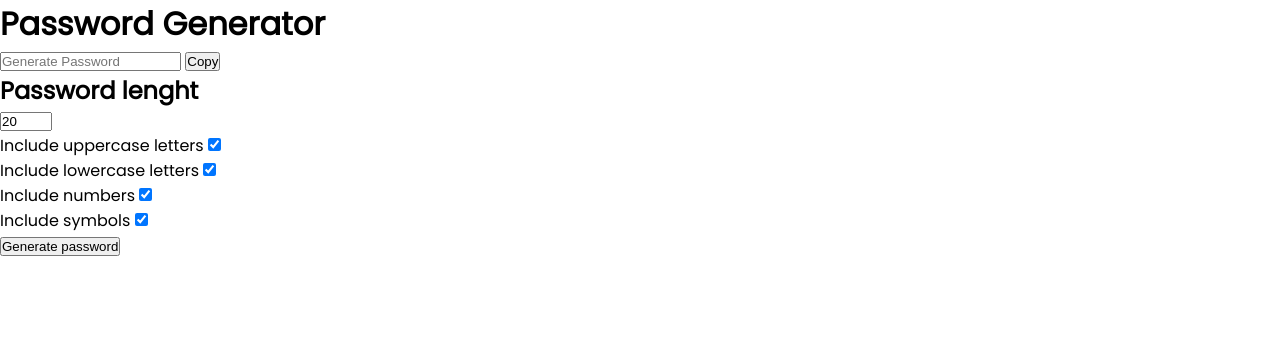
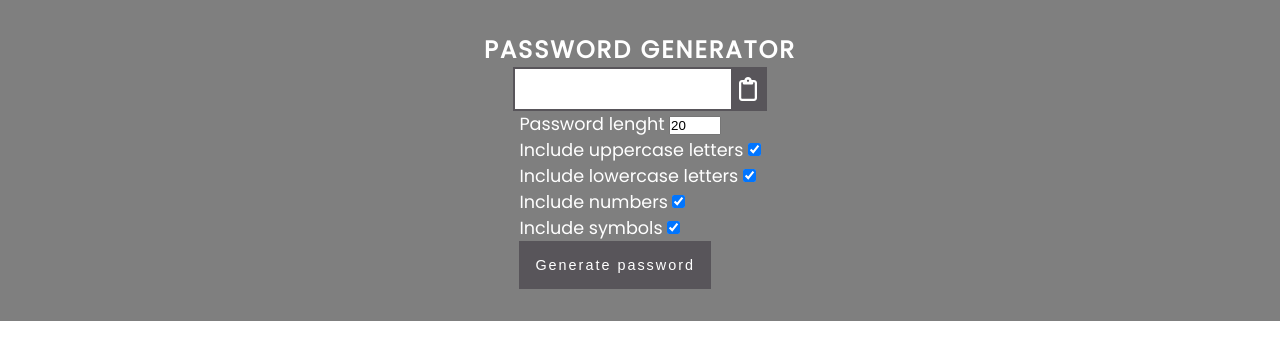
Before and after one commit to Sh4ke96/PasswordGenerator, a plain HTML site: page index.html in a window 1280 px wide. Drawn offline with Linux system fonts and the light colour scheme.

Commit message:
add styles for wrapper-header

```diff
--- a/index.html
+++ b/index.html
@@ -11,32 +11,43 @@
     <div class="wrapper">
       <h1 class="wrapper__title">Password Generator</h1>
       <div class="wrapper__header">
-        <input type="text" placeholder="Generate Password" />
-        <button>Copy</button>
+        <span id="result" class="wrapper__result"> </span>
+        <button class="wrapper__btn result__btn">
+          <i class="far fa-clipboard wrapper__icon"></i>
+        </button>
       </div>
       <div class="wrapper__main">
         <div class="wrapper__setting">
-          <h2 class="lenght__title">Password lenght</h2>
+          <label class="wrapper__setting-title">Password lenght</label>
           <input type="number" id="length" min="4" max="20" value="20" />
         </div>
         <div class="wrapper__setting">
-          <label>Include uppercase letters</label>
+          <label class="wrapper__setting-title"
+            >Include uppercase letters</label
+          >
           <input type="checkbox" id="uppercase" checked />
         </div>
         <div class="wrapper__setting">
-          <label>Include lowercase letters</label>
+          <label class="wrapper__setting-title"
+            >Include lowercase letters</label
+          >
           <input type="checkbox" id="lowercase" checked />
         </div>
         <div class="wrapper__setting">
-          <label>Include numbers</label>
+          <label class="wrapper__setting-title">Include numbers</label>
           <input type="checkbox" id="numbers" checked />
         </div>
         <div class="wrapper__setting">
-          <label>Include symbols</label>
+          <label class="wrapper__setting-title">Include symbols</label>
           <input type="checkbox" id="symbols" checked />
         </div>
         <button class="wrapper__btn" id="generate">Generate password</button>
       </div>
     </div>
+    <script
+      src="https://kit.fontawesome.com/72711e5357.js"
+      crossorigin="anonymous"
+    ></script>
+    <script src="js/main.js" type="javascript/text"></script>
   </body>
 </html>
--- a/js/main.js
+++ b/js/main.js
@@ -0,0 +1 @@
+const result = document.getElementById;
--- a/styles/styles.scss
+++ b/styles/styles.scss
@@ -8,3 +8,63 @@
 body {
   font-family: "Poppins", sans-serif;
 }
+
+.wrapper {
+  display: flex;
+  flex-direction: column;
+  align-items: center;
+  padding: 2rem 1rem;
+  background-color: #7f7f7f;
+  .wrapper__title {
+    color: #fff;
+    font-size: 1.5rem;
+    text-transform: uppercase;
+    letter-spacing: 2px;
+  }
+  .wrapper__header {
+    display: flex;
+    align-items: center;
+    position: relative;
+    .wrapper__result {
+      display: inline-block;
+      width: 250px;
+      height: 40px;
+      border: 2px solid #58555a;
+      background-color: #fff;
+      font-size: 0.9rem;
+    }
+    .result__btn {
+      position: absolute;
+      padding: 0.5rem;
+      right: 0;
+    }
+    .wrapper__header-input:focus {
+      outline: none;
+    }
+    .wrapper__header-input::placeholder {
+      letter-spacing: 2px;
+    }
+  }
+  .wrapper__main {
+    .wrapper__setting {
+      .wrapper__setting-title {
+        color: #fff;
+        font-size: 1.1rem;
+      }
+    }
+  }
+  .wrapper__btn {
+    background-color: #58555a;
+    border: none;
+    padding: 1rem;
+    color: #fff;
+    font-size: 0.9rem;
+    letter-spacing: 2px;
+    .wrapper__icon {
+      font-size: 1.5rem;
+    }
+  }
+  .wrapper__btn:hover {
+    cursor: pointer;
+  }
+}
```
Also changed, not shown: styles/styles.css, 1 other file.
